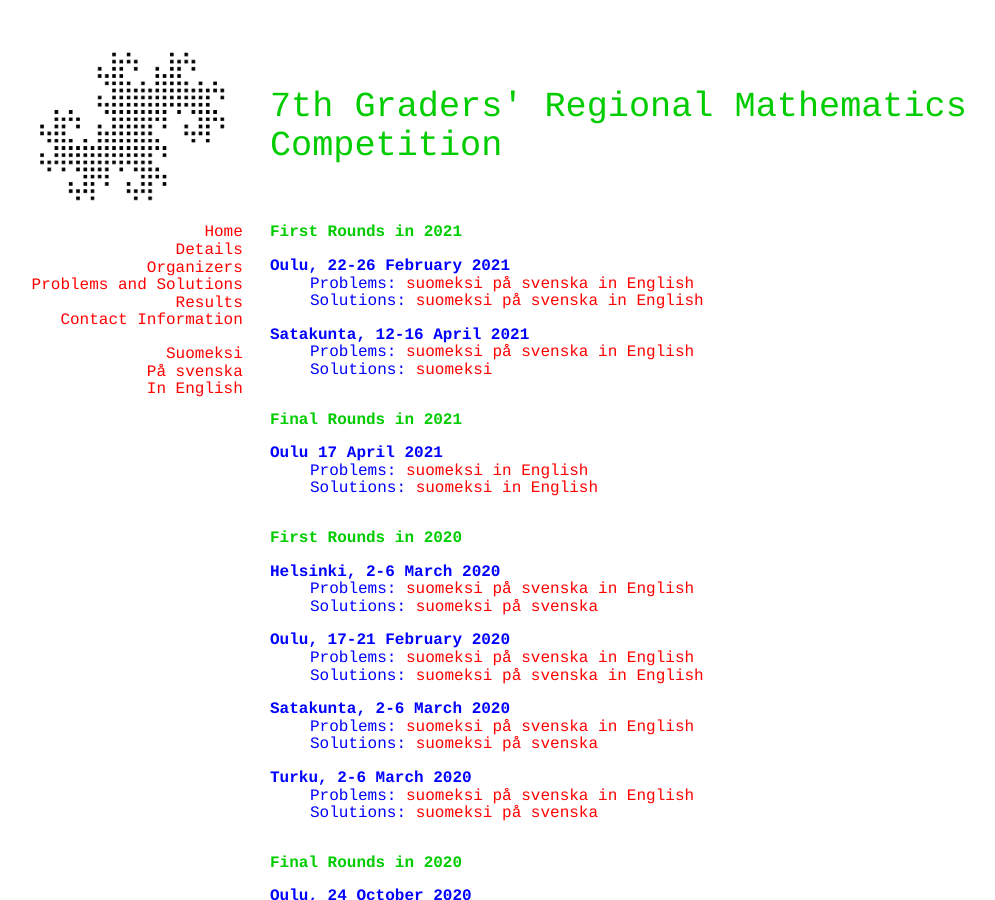
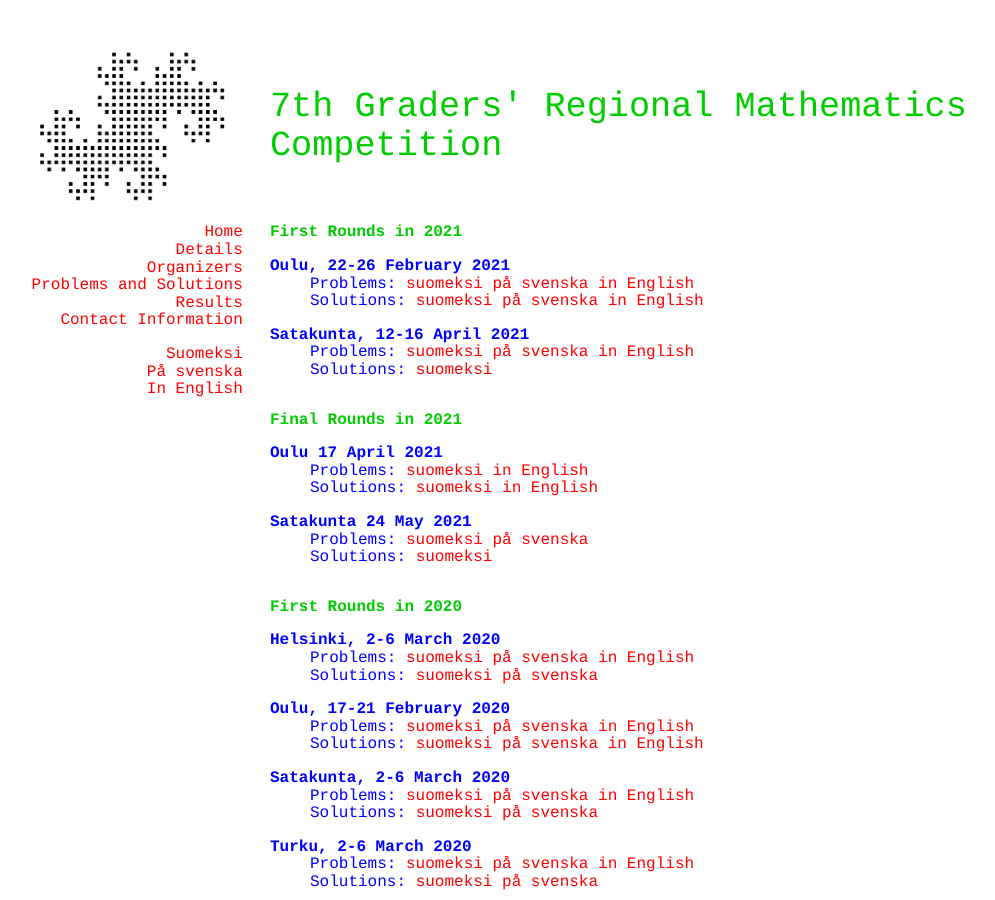
Before and after one commit to matematiikkakilpailut/matematiikkakilpailut.github.io, a Jekyll site: the page built from seiskat/en/problems.html, in a window 1280 px wide and 900 px high. Shown: the whole window, without its empty margins (50-1045 px from the left). Built offline with Jekyll 4.4.1, drawn with Linux system fonts in a browser that asks for light colours.

Commit message:
Update problems.html
Satakunnan finaali

```diff
--- a/seiskat/en/problems.html
+++ b/seiskat/en/problems.html
@@ -43,6 +43,15 @@ The problems and their solutions will appear here after the competition. -->
   <dd>Solutions:
     <a href="./2021/finaali-o-r.pdf">suomeksi</a>
      <a href="./2021/finaali-o_en-r.pdf">in English</a>
+  </dd>
+  <dl>
+  <dt>Satakunta 24 May 2021</dt>
+  <dd>Problems:
+    <a href="./2021/finaali-s.pdf">suomeksi</a>
+    <a href="./2021/finaali-s_sv.pdf">p&aring; svenska</a>
+  </dd>
+  <dd>Solutions:
+    <a href="./2021/finaali-s-r.pdf">suomeksi</a>
   </dd>
   </dl>
 
```
